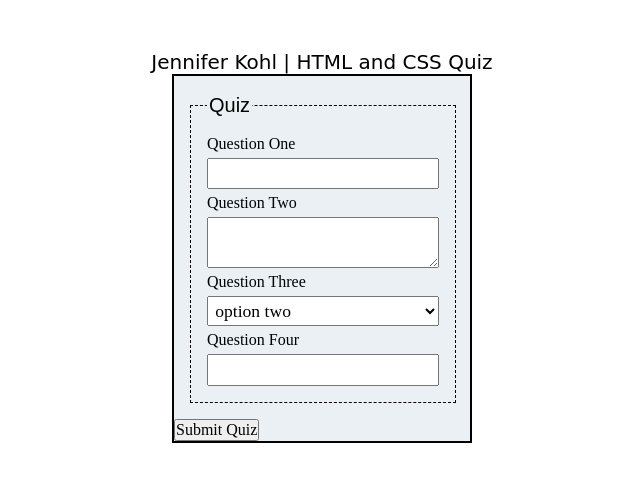
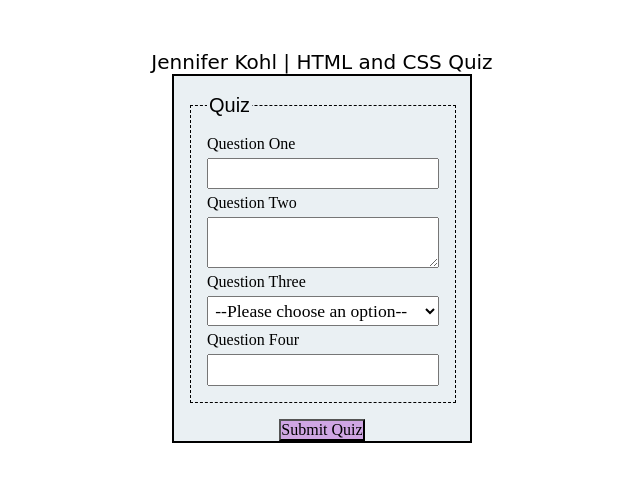
Before and after one commit to JLKohl/wdd130, a plain HTML site: page quiz.html in a window 1280 px wide. Shown: the whole page, without its empty margins (318-958 px from the left). Drawn offline with Linux system fonts and the light colour scheme.

Commit message:
Should be fixed

```diff
--- a/quiz.html
+++ b/quiz.html
@@ -17,21 +17,25 @@
      <fieldset>
         <legend>Quiz</legend>
         <label for="q1">Question One</label>
-        <input type="text" id="q1" name="q1">
+        <input type="text" id="q1" name="q1"/>
         <label for="q2">Question Two</label>
        <textarea id="q2" name="q2"></textarea>
          <label for="q3">Question Three</label>
          <select id="q3" name="q3">
-             <!-- <option value=" " selected disabled>Choose One<option> -->
-             <option value="first option">option two</option>
+            <option value="">--Please choose an option--</option>
+             <option value="option one">option one</option>
              <option value="option two">option two</option>
              <option value="option three">option three</option>
          </select>
          <label for="q4">Question Four</label>
-         <input type="number" id="q4" name="q4" min="0" max="3">
+         <input type="number" id="q4" name="q4" min="0" max="3"/>
      </fieldset>
-      <button>Submit Quiz</button>
+     <div class="container">
+        <button>Submit Quiz</button>
+     </div>
   </form>
 </main>
+
+
 </body>
 </html>
--- a/styles/quiz.css
+++ b/styles/quiz.css
@@ -42,6 +42,15 @@ legend {
 	font-size: 20px;
 	font-family: fantasy;
 }
+.container{
+text-align: center;
+width: auto;
+}
+button{
+	background-color: #cfa6e3;
+	text-align: center;
+
+}
 input, select, textarea {
 	padding: .2rem;
 	font-size: 1.1rem;
```
